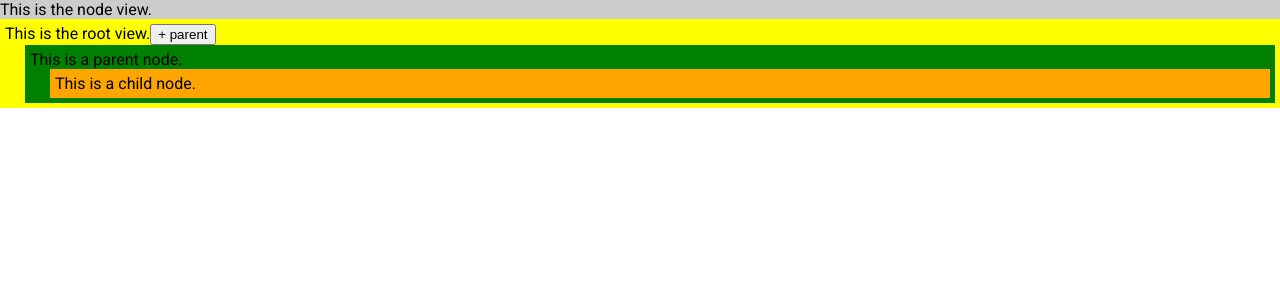
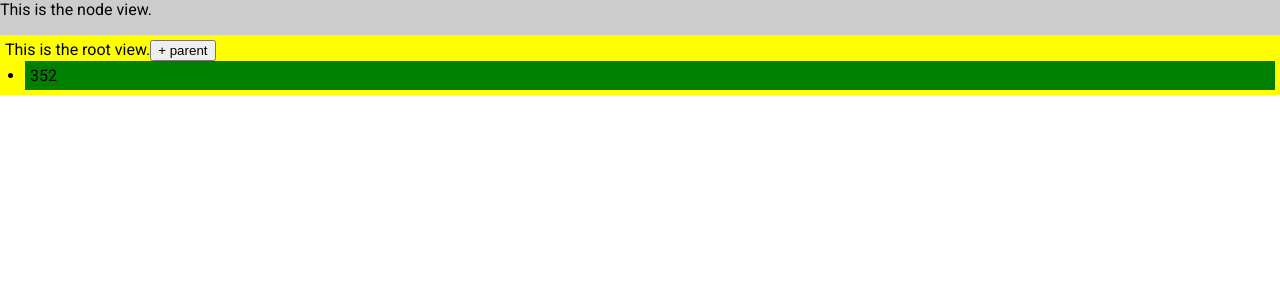
Before and after one commit to dlchung/passport-challenge, a React (Create React App) app: page / in a window 1280 px wide. Both pictures are taken after a click on the button "+ parent". Shown: the top 300 px of the page. Built offline with nearby package versions, Linux system fonts and the light colour scheme.

Commit message:
generating parent nodes

```diff
--- a/package.json
+++ b/package.json
@@ -5,7 +5,9 @@
   "dependencies": {
     "material-ui": "^0.18.3",
     "react": "^15.6.1",
-    "react-dom": "^15.6.1"
+    "react-dom": "^15.6.1",
+    "react-redux": "^5.0.5",
+    "redux": "^3.7.1"
   },
   "devDependencies": {
     "react-scripts": "1.0.7"
--- a/src/components/node_child.js
+++ b/src/components/node_child.js
@@ -3,9 +3,9 @@ import React, { Component } from 'react';
 export default class NodeChild extends Component {
   render() {
     return (
-      <div className="node-child">
-        This is a child node.
-      </div>
+      <ul className="node-child">
+        <li>This is a child node.</li>
+      </ul>
     );
   }
 }
--- a/src/components/node_parent.js
+++ b/src/components/node_parent.js
@@ -1,13 +1,51 @@
 import React, { Component } from 'react';
-import NodeChild from '../components/node_child';
+import NodeChild from './node_child';
+
+var childArray = [];
 
 export default class NodeParent extends Component {
+  constructor(props) {
+    super();
+
+    this.state = {
+      childArray: childArray
+    }
+
+  }
+  renderNodes() {
+    // childArray = childArray.concat([this.generateChildNodes()]);
+    // console.log(childArray);
+    return childArray.map(function(props, index) {
+      return (
+        <NodeChild key={index} />
+      )
+    });
+  }
+
+  generateChildNodes() {
+    var childValueArray = [];
+    var i;
+    for(i = 0; i < this.props.quantity; i++) {
+      var childValue = this.generateRandomNumber(this.props.lower, this.props.upper);
+      childValueArray.push(childValue);
+    }
+
+    return childValueArray;
+  }
+
+  generateRandomNumber(min, max) { // both inclusive
+    min = Math.ceil(min);
+    max = Math.floor(max);
+    return Math.floor(Math.random() * (max-min+1)) + min;
+  }
+
   render() {
+    // console.log(this.props);
     return (
-      <div className="node-parent">
-        This is a parent node.
-        <NodeChild />
-      </div>
+      <li className="node-parent">
+        {this.props.label}
+        <ul>{this.renderNodes()}</ul>
+      </li>
     );
   }
 }
--- a/src/components/node_root.js
+++ b/src/components/node_root.js
@@ -1,22 +1,80 @@
 import React, { Component } from 'react';
-import NodeParent from '../components/node_parent';
+import NodeParent from './node_parent';
+
+var parentNodes = [];
+// var parentNodes = [
+//   { parentLabel: 'test parent', parentLower: 4, parentUpper: 10, parentQuantity: 3, parentChildren: '' }
+// ];
 
 export default class NodeRoot extends Component {
+  constructor(props) {
+    super();
+
+    this.state = {
+      parentLabel: '',
+      parentLower: '',
+      parentUpper: '',
+      parentQuantity: '',
+      parentChildren: ''
+    };
+
+    this.addParent = this.addParent.bind(this);
+  }
+
   renderNodes() {
+    // console.log(parentNodes);
 
+    return parentNodes.map(function(props, index) {
+      return (
+        <NodeParent
+          key={index}
+          label={props.parentLabel}
+          lower={props.parentLower}
+          upper={props.parentUpper}
+          quantity={props.parentQuantity}
+          children={props.parentChildren}
+        />
+      );
+    });
   }
 
   addParent() {
-    console.log('adding parent');
+    var label = this.generateRandomNumber(0,1000);
+    var lower = this.generateRandomNumber(0,9);
+    var upper = this.generateRandomNumber(10,100);
+    var quantity = this.generateRandomNumber(1,15);
+
+    this.setState({
+      parentLabel: label,
+      parentLower: lower,
+      parentUpper: upper,
+      parentQuantity: quantity
+    });
+
+    parentNodes = parentNodes.concat({
+      parentLabel: label,
+      parentLower: lower,
+      parentUpper: upper,
+      parentQuantity: quantity,
+      parentChildren: ''
+    });
+
+    console.log(parentNodes);
+  }
+
+  generateRandomNumber(min, max) { // both inclusive
+    min = Math.ceil(min);
+    max = Math.floor(max);
+    return Math.floor(Math.random() * (max-min+1)) + min;
   }
 
   render() {
     return(
-      <div className="node-root">
+      <ul className="node-root">
         This is the root view.
         <button onClick={this.addParent}>+ parent</button>
-        <NodeParent />
-      </div>
+        {this.renderNodes()}
+      </ul>
     );
   }
 }
--- a/src/components/node_view.js
+++ b/src/components/node_view.js
@@ -1,5 +1,5 @@
 import React, { Component } from 'react';
-import NodeRoot from '../components/node_root';
+import NodeRoot from './node_root';
 
 export default class NodeView extends Component {
   componentDidMount() {
```
